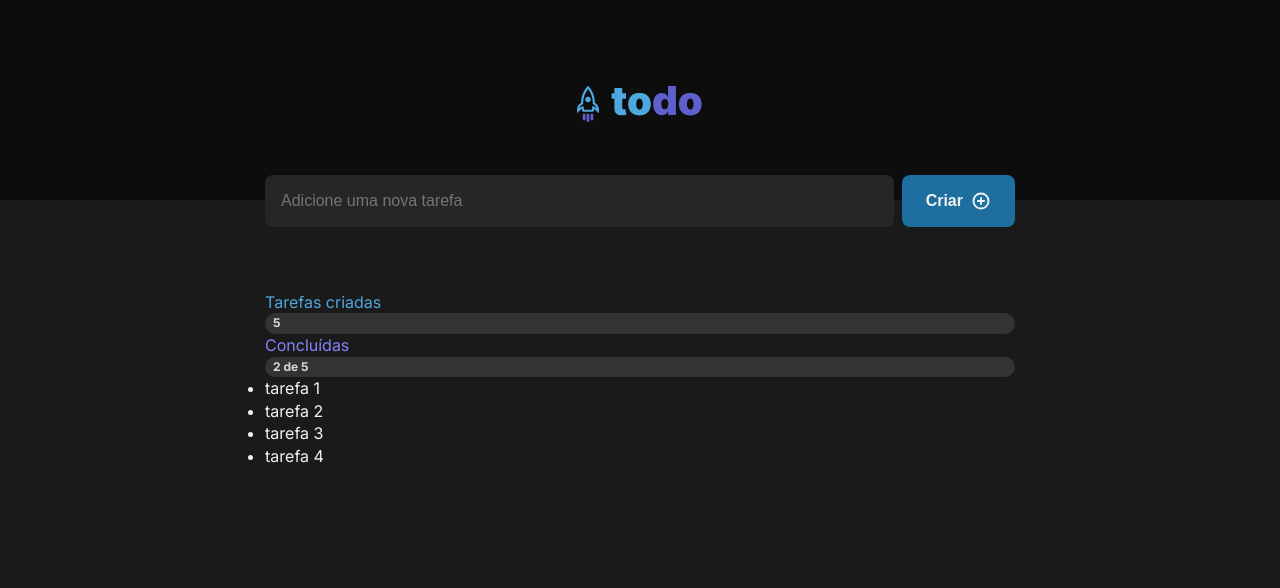
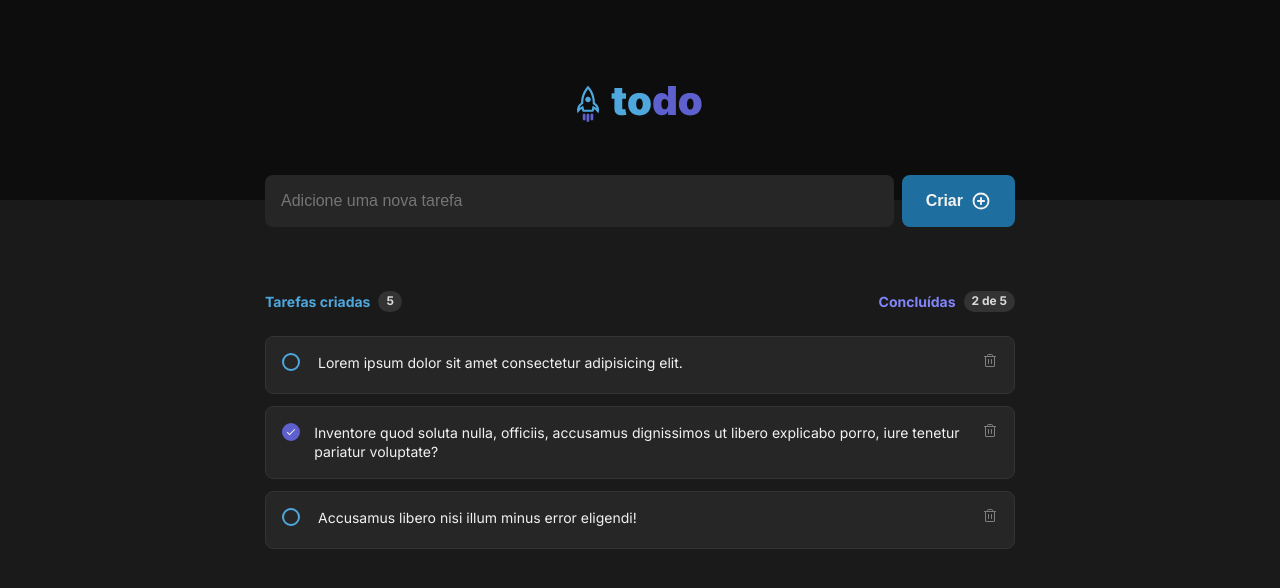
Before and after one commit to pd-bittencourt/ignite-challenge-01, a React (Vite) app: page / in a window 1280 px wide. Shown: the top 588 px of the page. Built offline with nearby package versions, Linux system fonts and the light colour scheme.

Commit message:
Create Task list

```diff
--- a/src/App.tsx
+++ b/src/App.tsx
@@ -3,9 +3,9 @@ import { Tasks } from "./components/Tasks";
 
 export function App() {
   return (
-    <div>
+    <>
       <Header />
       <Tasks />
-    </div>
+    </>
   );
 }
--- /dev/null
+++ b/src/components/Task.module.css
@@ -0,0 +1,93 @@
+.taskContainer {
+  --delete-btn-margin: 0.75rem;
+  --delete-btn-size: 1.5rem;
+
+  list-style: none;
+  background: var(--gray-500);
+  border-radius: var(--border-radius);
+  border: 1px solid var(--gray-400);
+  padding: 1rem;
+  padding-right: calc(
+    var(--delete-btn-margin) + var(--delete-btn-size) + 0.75rem
+  );
+  color: var(--text-color);
+  font-size: var(--font-size-md);
+  line-height: 1.4;
+
+  position: relative;
+}
+
+.taskContainer > div {
+  display: flex;
+  align-items: flex-start;
+  gap: 0.75rem;
+}
+
+.taskContainer button {
+  position: absolute;
+  top: var(--delete-btn-margin);
+  right: var(--delete-btn-margin);
+  background: transparent;
+  border: none;
+  border-radius: var(--border-radius-sm);
+  color: var(--text-muted);
+
+  width: var(--delete-btn-size);
+  height: var(--delete-btn-size);
+  display: flex;
+  align-items: center;
+  justify-content: center;
+  cursor: pointer;
+  transition: background 0.1s, color 0.5s;
+}
+
+.taskContainer button:hover {
+  color: var(--danger);
+  background: var(--gray-400);
+}
+
+/* Checkbox */
+.round {
+  position: relative;
+  width: 1.5rem;
+  height: 1.5rem;
+}
+
+.round label {
+  background-color: transparent;
+  border: 2px solid var(--blue);
+  border-radius: 50%;
+  cursor: pointer;
+  height: 18px;
+  width: 18px;
+  left: 0;
+  top: 0;
+  position: absolute;
+}
+
+.round label:after {
+  border: 1.5px solid var(--gray-100);
+  border-top: none;
+  border-right: none;
+  content: "";
+  width: 7px;
+  height: 3px;
+  left: 3px;
+  top: 4px;
+  opacity: 0;
+  position: absolute;
+  transform: rotate(-45deg);
+}
+
+.round input[type="checkbox"] {
+  visibility: hidden;
+}
+
+.round input[type="checkbox"]:checked + label {
+  background-color: var(--purple-dark);
+  border-color: var(--purple-dark);
+}
+
+.round input[type="checkbox"]:checked + label:after {
+  opacity: 1;
+}
--- /dev/null
+++ b/src/components/Task.tsx
@@ -0,0 +1,26 @@
+import { Trash } from "phosphor-react";
+
+import styles from "./Task.module.css";
+
+interface TaskProps {
+  title: string;
+  isComplete: boolean;
+}
+
+export function Task({ title, isComplete }: TaskProps) {
+  return (
+    <li className={styles.taskContainer}>
+      <div>
+        <div className={styles.round}>
+          <input type="checkbox" readOnly checked={isComplete} />
+          <label htmlFor="checkbox"></label>
+        </div>
+
+        <p>{title}</p>
+      </div>
+      <button type="button">
+        <Trash size={16} />
+      </button>
+    </li>
+  );
+}
--- a/src/components/Tasks.module.css
+++ b/src/components/Tasks.module.css
@@ -93,3 +93,8 @@ form {
 }
 
 /* TASK LIST */
+.taskList {
+  display: flex;
+  flex-direction: column;
+  gap: 0.75rem;
+}
--- a/src/components/Tasks.tsx
+++ b/src/components/Tasks.tsx
@@ -1,5 +1,25 @@
 import styles from "./Tasks.module.css";
 import { PlusCircle } from "phosphor-react";
+import { Task } from "./Task";
+
+const TaskList = [
+  {
+    id: 1,
+    title: "Lorem ipsum dolor sit amet consectetur adipisicing elit.",
+    isComplete: false,
+  },
+  {
+    id: 2,
+    title:
+      "Inventore quod soluta nulla, officiis, accusamus dignissimos ut libero explicabo porro, iure tenetur pariatur voluptate?",
+    isComplete: true,
+  },
+  {
+    id: 3,
+    title: "Accusamus libero nisi illum minus error eligendi!",
+    isComplete: false,
+  },
+];
 
 export function Tasks() {
   return (
@@ -15,7 +35,7 @@ export function Tasks() {
         </button>
       </form>
 
-      <div className={styles.counter}>
+      <div className={styles.progress}>
         <div className={styles.tasksTotal}>
           <span className={styles.title}>Tarefas criadas</span>
           <div className={styles.badge}>5</div>
@@ -25,14 +45,17 @@ export function Tasks() {
           <div className={styles.badge}>2 de 5</div>
         </div>
       </div>
-      <div>
-        <ul>
-          <li>tarefa 1</li>
-          <li>tarefa 2</li>
-          <li>tarefa 3</li>
-          <li>tarefa 4</li>
-        </ul>
-      </div>
+      <ul className={styles.taskList}>
+        {TaskList.map(list => {
+          return (
+            <Task
+              key={list.id}
+              title={list.title}
+              isComplete={list.isComplete}
+            />
+          );
+        })}
+      </ul>
     </div>
   );
 }
--- a/src/global.css
+++ b/src/global.css
@@ -3,6 +3,7 @@
   --purple-dark: #5e60ce;
   --blue: #4ea8de;
   --blue-dark: #1e6f9f;
+  --danger: #e25858;
   --gray-700: #0d0d0d;
   --gray-600: #1a1a1a;
   --gray-500: #262626;
@@ -18,6 +19,7 @@
   --font-size-md: 0.875rem;
   --font-size-lg: 1rem;
 
+  --border-radius-sm: 4px;
   --border-radius: 8px;
   --border-radius-full: 999px;
 
```
